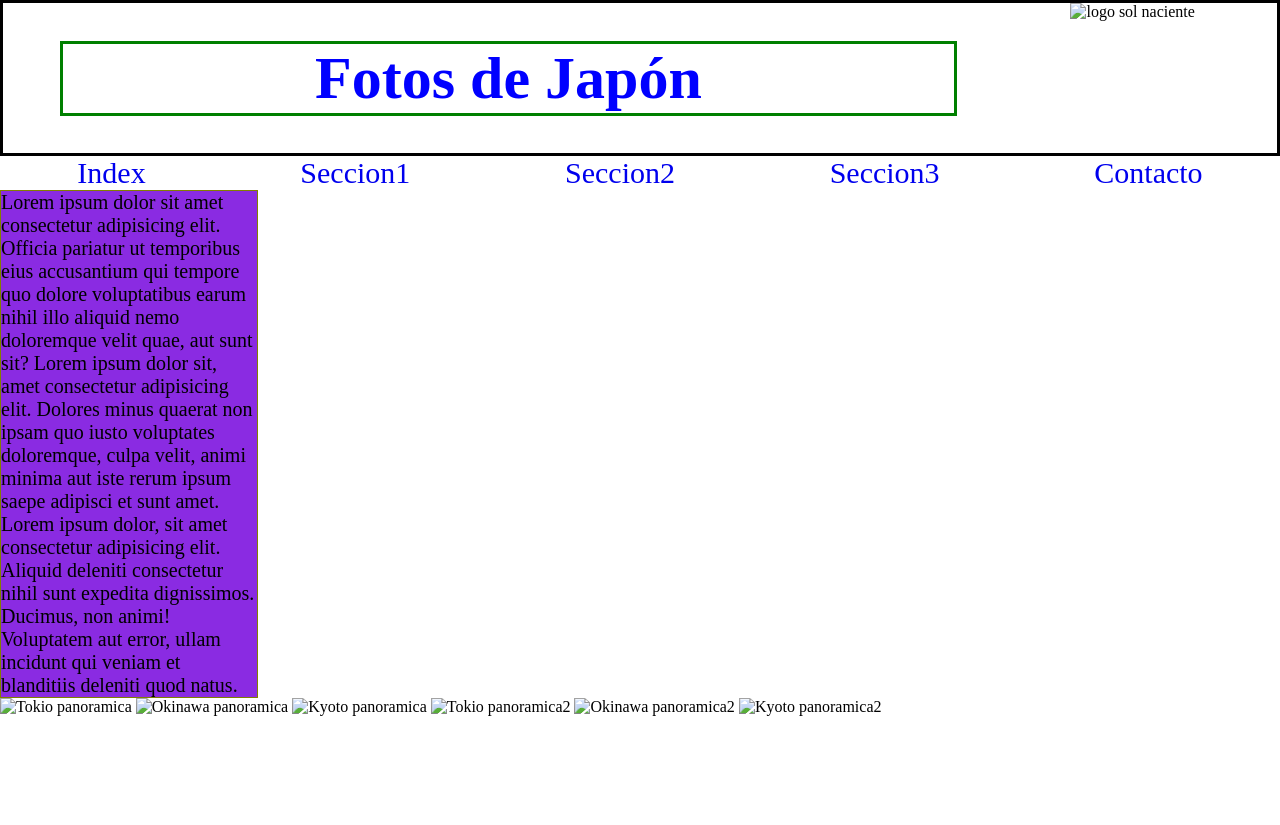
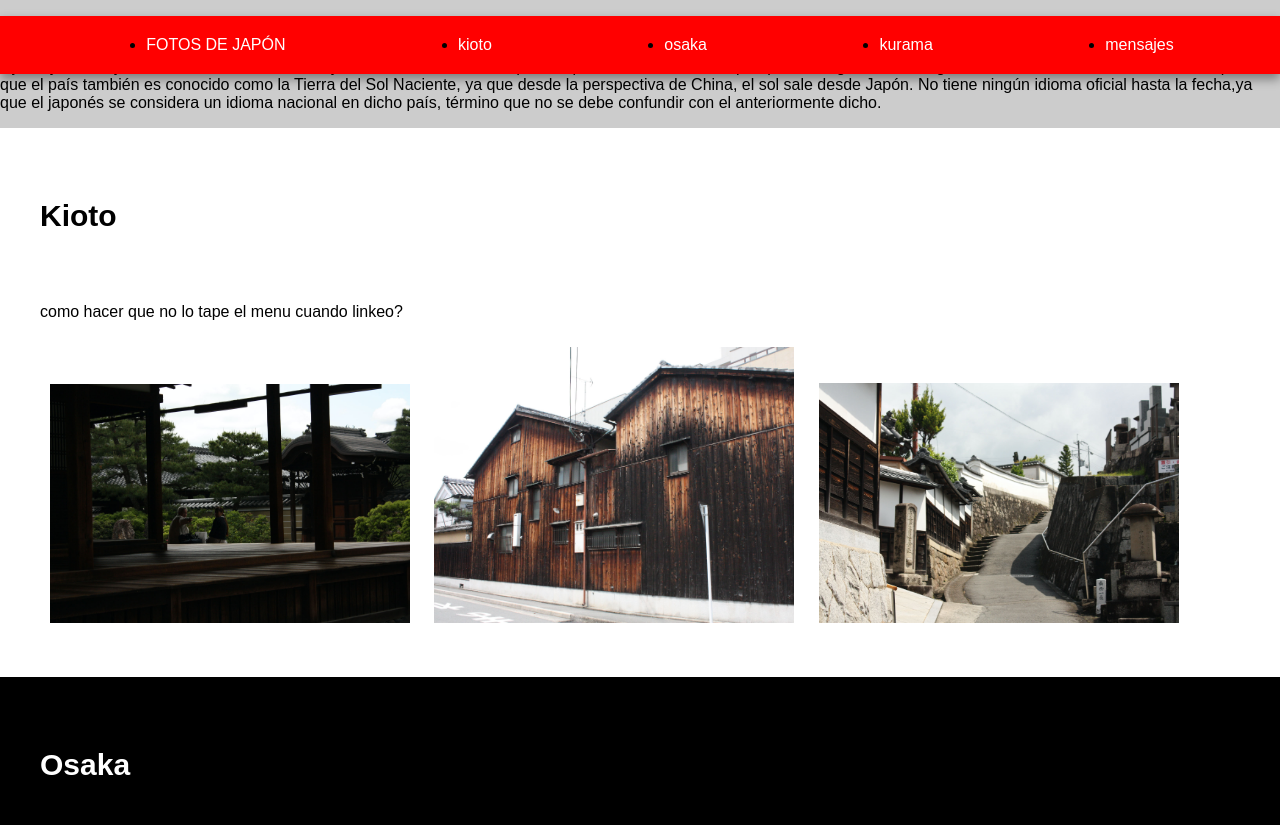
Before and after one commit to cursos-utn/Grupo007, a plain HTML site: page index.html in a window 1280 px wide. Shown: the top 825 px of the page. Before the commit the page ends 800 px from the top, so only its background shows below. Drawn offline with Linux system fonts and the light colour scheme.

Commit message:
base
chicos acá hice una estructura base. tiene algunos temitas. falta que Manu le meta las de pantalla completa (el quiere probar unas cosas con slides) y Daniel meta lo del formulario y despues ajustemos un poco todo

```diff
--- a/css/estilos.css
+++ b/css/estilos.css
@@ -1,46 +1,57 @@
-*{margin: 0;
-padding: 0}
-
-.encabezado {display: flex;
-            border: solid black;
-            justify-content: space-around;
-            align-items: center;
-            }
-.titulo{text-align: center;
-        width: 70%;
-        font-size: 60px;
-        color: blue;
-        border: green solid;}
-
-*{background: white}
-
-.encabezado img{width: 150px;
-                height: 150px;
-                justify-content: end;
-                 }
-
-.lista{display: flex;
-        justify-content: space-around;
-        font-size: 30px;}
-
-.links{list-style: none}
+body
+{margin: 0;
+padding: 0;
+font-family: 'IBM Plex Sans', sans-serif;
+font-size: 24 px;
+ background-color: #ccc;
+}
 
 
-.nave ul li a{text-decoration: none}
+// DIVS
+.intro {
+ display:block;
+ padding:30px;
+ background-color: #000;
+}
 
-.main{display: flex;}
 
-.descripcion{border: olive solid 1px;
-             width: 20%;
-             min-height: 500px;
-             background-color: orangered;
-             }
-.contenedor{align-self: stretch;}
-.texto{font-size: 20px;
-                background-color: blueviolet;
-                }
+.nav {
+    position: fixed;
+    width: 100%;
+    margin: 0px auto;
+    font-style:bold;
+background-color:red;
+box-shadow: 0px 5px 10px 0px rgba(0,0,0,0.4);}
+
+.contenedor {align-self: stretch;}
 
 .section{justify-content: space-around}
-.galeria{width: 80%}
-.galeria img{width: 33%;
-                height: 33%;}
+
+.galeria {
+ margin:0;
+align-self: stretch;
+padding:40px;}
+
+#kioto {background-color: #fff;}
+#tokio {background-color: #ccc;}
+#osaka {background-color: #000;}
+#kurama {background-color: #555;}
+
+#formulario {padding:40px;}
+
+.galeria img {
+ width:30%; padding: 10px; }
+
+// TEXTO
+.texto {
+color: white; padding:60px; line-height: 30px; }
+
+h3 {font-style:bold; font-size:30px; line-height:35px; padding-bottom: 40px;}
+
+.white {color:white;}
+
+.lista{
+ display: flex;
+ justify-content: space-around;margin:20px;
+      }
+a {color:white; text-decoration:none; }
--- a/index.html
+++ b/index.html
@@ -1,3 +1,4 @@
+
 <!DOCTYPE html>
 <html lang="es">
 <head>
@@ -6,42 +7,62 @@
     <meta http-equiv="X-UA-Compatible" content="ie=edge">
     <link rel="stylesheet" href="css/estilos.css">
     <title>Japón</title>
+
+ <style>
+<link href="https://fonts.googleapis.com/css?family=IBM+Plex+Sans" rel="stylesheet">
+</style>
+
 </head>
-<body>
-    <header class="encabezado">
-        <h1 class="titulo">Fotos de Japón</h1>
-        <img src="../Practica TP/Images/logo.png" alt="logo sol naciente">
-    </header>
-    <nav class="nave">
+
+<body id="home">
+
+ <div class="nav">
         <ul class="lista">
-            <li class="links"><a href="#">Index</a></li>
-            <li class="links"><a href="#">Seccion1</a></li>
-            <li class="links"><a href="#">Seccion2</a></li>
-            <li class="links"><a href="#">Seccion3</a></li>
-            <li class="links"><a href="#">Contacto</a></li>
+            <li class="home"><a href="#home">FOTOS DE JAPÓN</a></li>
+            <li class="links"><a href="#kioto">kioto</a></li>
+            <li class="links"><a href="#osaka">osaka</a></li>
+            <li class="links"><a href="#kurama">kurama</a></li>
+            <li class="links"><a href="#formulario">mensajes</a></li>
         </ul>
-    </nav>
-    <div class="intro">
-        <aside class="descripcion">
+    </div>
+
+ <div class="intro">
             <div class="contenedor">
-            <p class="texto">Lorem ipsum dolor sit amet consectetur adipisicing elit. Officia pariatur ut temporibus eius accusantium qui tempore quo dolore voluptatibus earum nihil illo aliquid nemo doloremque velit quae, aut sunt sit?
-             Lorem ipsum dolor sit, amet consectetur adipisicing elit. Dolores minus quaerat non ipsam quo iusto voluptates doloremque, culpa velit, animi minima aut iste rerum ipsum saepe adipisci et sunt amet. Lorem ipsum dolor, sit amet consectetur adipisicing elit. Aliquid deleniti consectetur nihil sunt expedita dignissimos. Ducimus, non animi! Voluptatem aut error, ullam incidunt qui veniam et blanditiis deleniti quod natus.
+            <p class="texto">Este es un texto sobre el album de fotos. Japón (en japonés: 日本, Nihon o Nippon), oficialmente Estado del Japón (日本国, Acerca de este sonido Nihon-koku (?·i) o Nippon-koku), es un país soberano insular del este de Asia. Situado en el océano Pacífico; tiene al oeste el mar del Japón, China, Corea del Norte, Corea del Sur y Rusia, al norte el mar de Ojotsk y al este y sur el mar de China Oriental y Taiwán. Los caracteres que componen el nombre de Japón pueden significar «el origen del sol» o «la base del sol», motivo por el que el país también es conocido como la Tierra del Sol Naciente, ya que desde la perspectiva de China, el sol sale desde Japón. No tiene ningún idioma oficial hasta la fecha,ya que el japonés se considera un idioma nacional en dicho país, término que no se debe confundir con el anteriormente dicho.
             </p>
-            </div>
-        </aside><section class="galeria">
-            <img src="../Practica TP/Images/tokio.jpg" alt="Tokio panoramica">
-            <img src="../Practica TP/Images/Okinawa.jpg" alt="Okinawa panoramica">
-            <img src="../Practica TP/Images/kyoto.jpg" alt="Kyoto panoramica">
-            <img src="../Practica TP/Images/tokio2.jpg" alt="Tokio panoramica2">
-            <img src="../Practica TP/Images/Okinawa2.jpg" alt="Okinawa panoramica2">
-            <img src="../Practica TP/Images/kyoto2.jpg" alt="Kyoto panoramica2">
+        </div>
+     </div>
+
+     <div>
+     <section class="galeria" id="kioto">
+      <h3>Kioto</h3> <p>como hacer que no lo tape el menu cuando linkeo?</p>
+<img src="https://raw.githubusercontent.com/cursos-utn/Grupo007/master/Images/japon_kioto1.jpg" alt="Kioto">
+ <img src="https://raw.githubusercontent.com/cursos-utn/Grupo007/master/Images/japon_kioto2.jpg" alt="Kioto">
+<img src="https://raw.githubusercontent.com/cursos-utn/Grupo007/master/Images/japon_kioto4.jpg" alt="Kioto">
         </section>
-    </div>
-  <div class="formulario">
+
+
+     <section class="galeria" id="osaka">
+      <h3 class="white">Osaka</h3>
+<img src="https://raw.githubusercontent.com/cursos-utn/Grupo007/master/Images/japon_osaka3.jpg" alt="osaka">
+ <img src="https://raw.githubusercontent.com/cursos-utn/Grupo007/master/Images/japon_osaka2.jpg" alt="osaka">
+<img src="https://raw.githubusercontent.com/cursos-utn/Grupo007/master/Images/japon_osaka4.jpg" alt="osaka">
+        </section>
+
+     <section class="galeria" id="kurama">
+      <h3 class="white">Kurama</h3>
+<img src="https://raw.githubusercontent.com/cursos-utn/Grupo007/master/Images/japon_kurama3.jpg" alt="kurama">
+ <img src="https://raw.githubusercontent.com/cursos-utn/Grupo007/master/Images/japon_kurama2.jpg" alt="kurama">
+<img src="https://raw.githubusercontent.com/cursos-utn/Grupo007/master/Images/japon_kurama4.jpg" alt="kurama">
+        </section>
+
+  </div>
+
+    <div id="formulario">
+     <h3>Mensajes</h3>
 
   </div>
   <footer class="pie">
 
   </footer>
-</body>
-</html>
+</html
```
